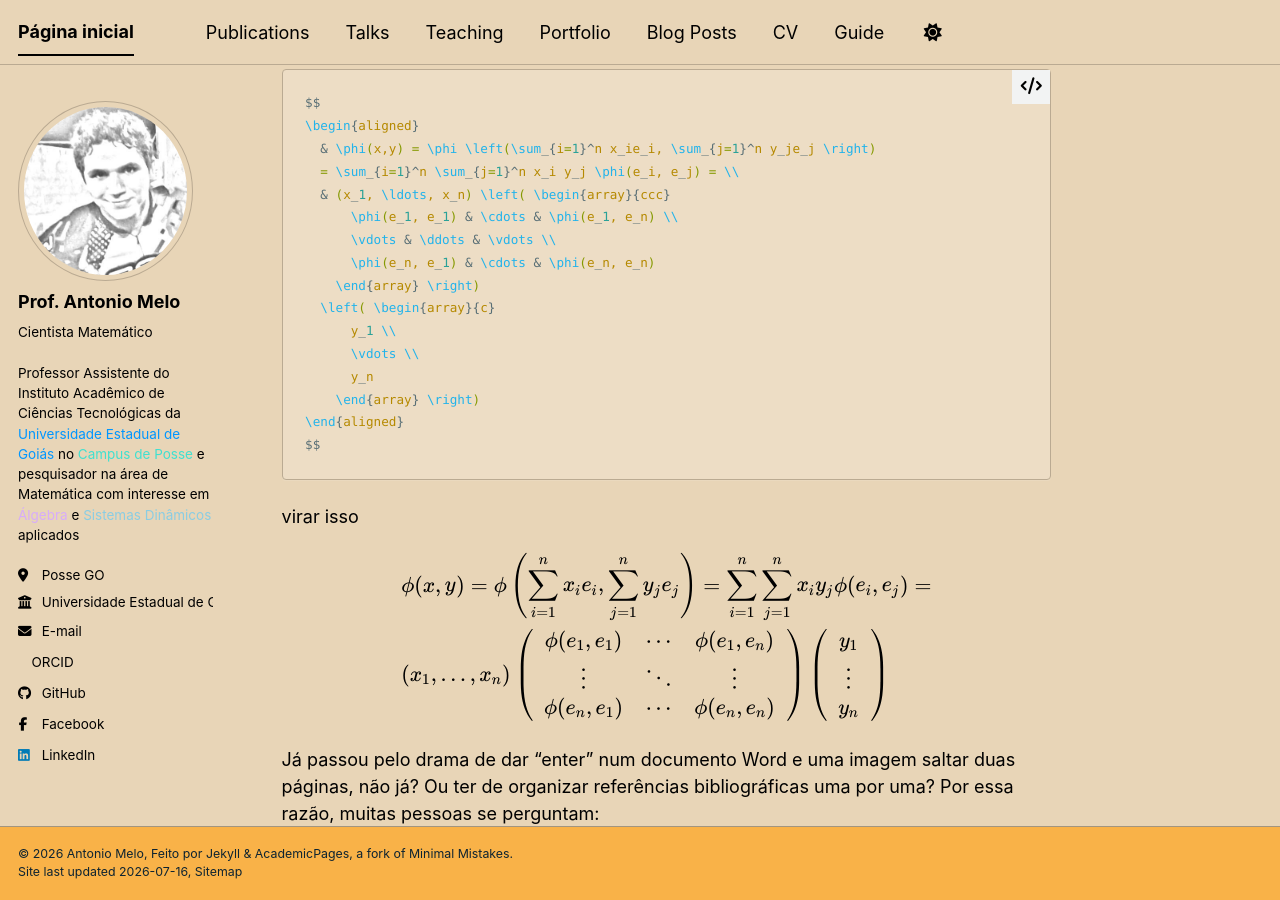
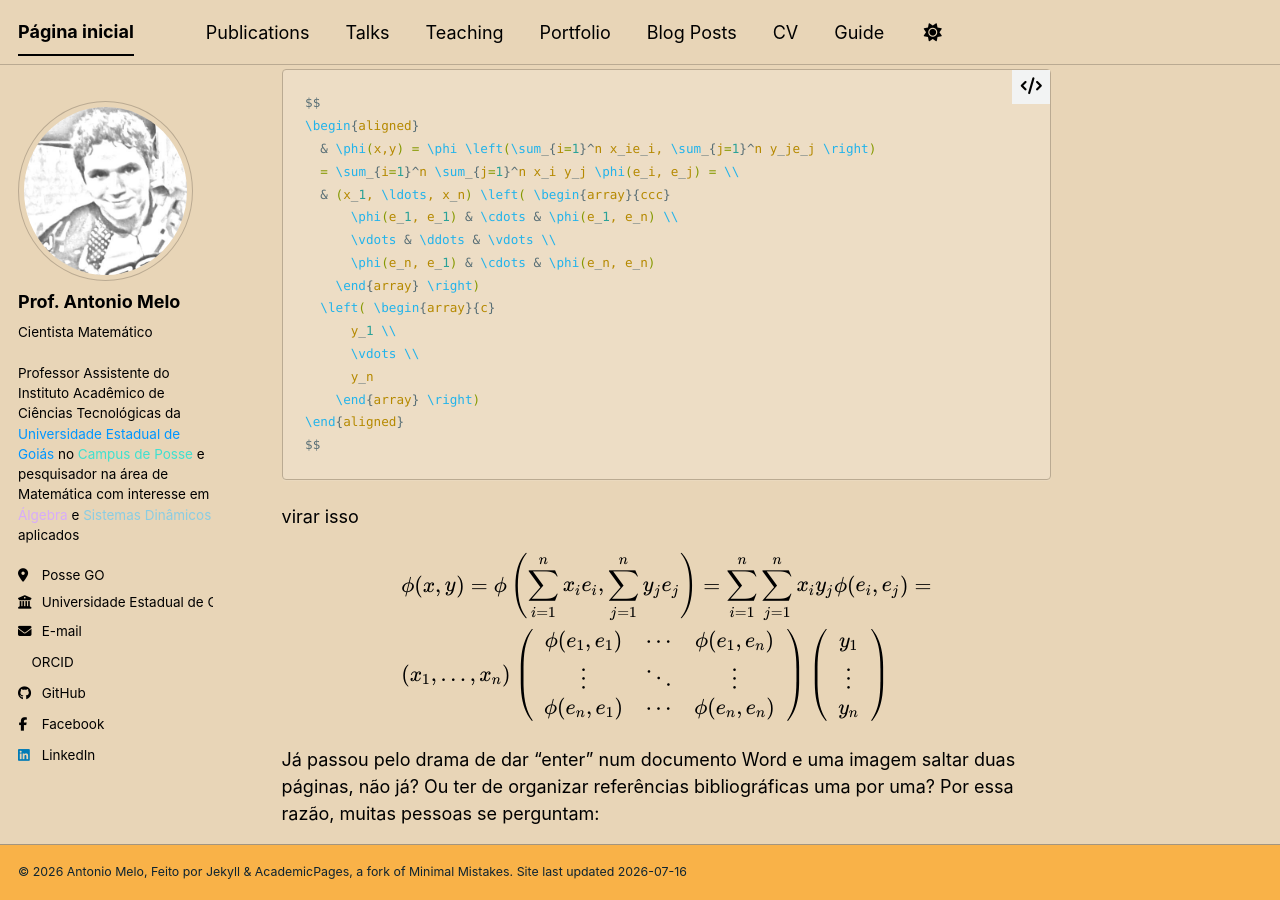
Before and after one commit to antmelo/antmelo.github.io, a Jekyll site: the page built from _pages/about.md, in a window 1280 px wide and 900 px high, scrolled down 566 px. Built offline with Jekyll 4.4.1, drawn with Linux system fonts in a browser that asks for light colours; nearby versions of some CDN libraries; a style sheet for code colours, icons or effects is not loaded.

Commit message:
Update footer.html

```diff
--- a/_includes/footer.html
+++ b/_includes/footer.html
@@ -2,6 +2,5 @@
 
 
 <div class="page__footer-copyright">
-  &copy; {{ site.time | date: '%Y' }} {{ site.name | default: site.title }}, {{ site.data.ui-text[site.locale].powered_by | default: "Powered by" }} <a href="https://jekyllrb.com" rel="nofollow">Jekyll</a> &amp; <a href="https://github.com/academicpages/academicpages.github.io">AcademicPages</a>, a fork of <a href="https://mademistakes.com/work/minimal-mistakes-jekyll-theme/" rel="nofollow">Minimal Mistakes</a>.<br />
-  Site last updated {{ "now" | date: '%Y-%m-%d' }}, <!a href="/sitemap/" style="text-transform: uppercase;">{{ site.data.ui-text[site.locale].site_map | default: "Sitemap" }}</a>
+  &copy; {{ site.time | date: '%Y' }} {{ site.name | default: site.title }}, {{ site.data.ui-text[site.locale].powered_by | default: "Powered by" }} <a href="https://jekyllrb.com" rel="nofollow">Jekyll</a> &amp; <a href="https://github.com/academicpages/academicpages.github.io">AcademicPages</a>, a fork of <a href="https://mademistakes.com/work/minimal-mistakes-jekyll-theme/" rel="nofollow">Minimal Mistakes</a>. Site last updated {{ "now" | date: '%Y-%m-%d' }} <br />
 </div>
```
